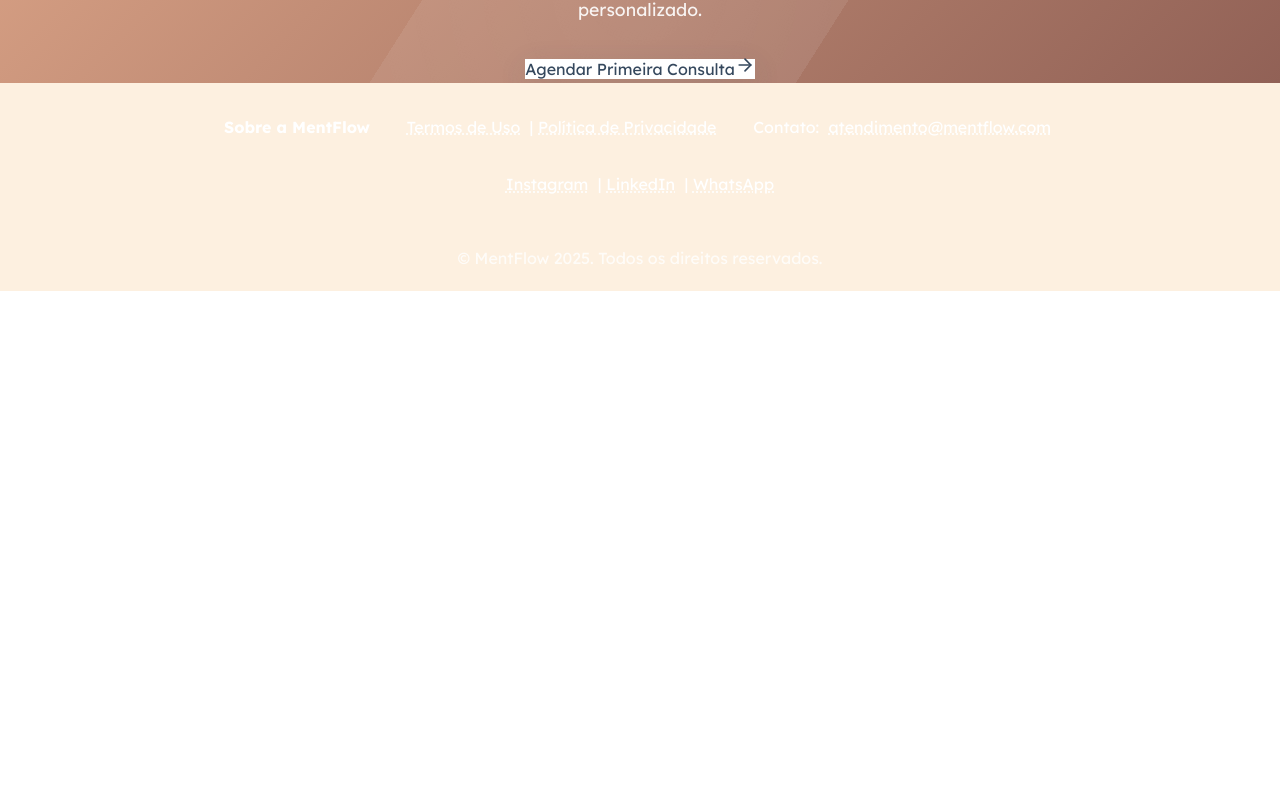
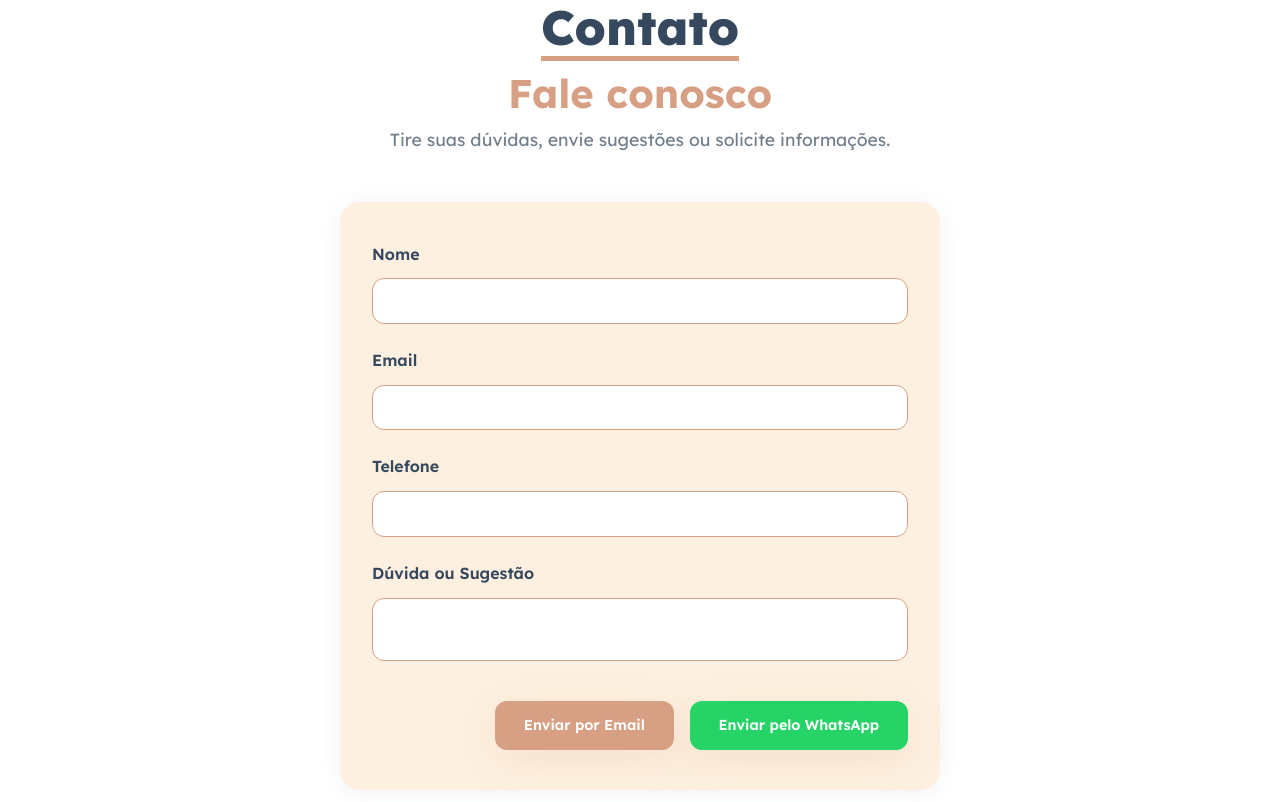
Before and after one commit to Freelings-Co/mentflow, a React (Vite) app: page / in a window 1280 px wide. Shown: the part 5838-6640 px from the top of the page. Before the commit the page ends 6129 px from the top, so only its background shows below. Built offline with nearby package versions, Linux system fonts and the light colour scheme; a web font is replaced by a local one.

Commit message:
Contact Form Section

```diff
--- a/src/pages/Landing.css
+++ b/src/pages/Landing.css
@@ -606,6 +606,69 @@
 
 /* Benefícios */
 
+/* Contato */
+.section.contato {
+    padding: 6rem 0;
+    background: var(--cor-branco);
+}
+.contato-form {
+    max-width: 600px;
+    margin: 0 auto;
+    padding: 2.5rem 2rem;
+    background: var(--cor-background);
+    border-radius: var(--border-radius-large);
+    box-shadow: var(--sombra-suave);
+    display: flex;
+    flex-direction: column;
+    gap: 1.5rem;
+}
+.form-group {
+    display: flex;
+    flex-direction: column;
+    gap: 0.5rem;
+}
+.form-group label {
+    font-weight: 600;
+    color: var(--cor-destaque);
+    margin-bottom: 0.2rem;
+}
+.form-group input,
+.form-group textarea {
+    padding: 0.8rem;
+    border-radius: var(--border-radius);
+    border: 1px solid var(--cor-primaria);
+    background: var(--cor-branco);
+    font-size: 1rem;
+    color: var(--cor-texto);
+    resize: none;
+    transition: border 0.2s;
+}
+.form-group input:focus,
+.form-group textarea:focus {
+    border: 1.5px solid var(--cor-destaque);
+    outline: none;
+}
+.contato-actions {
+    display: flex;
+    gap: 1rem;
+    flex-wrap: wrap;
+    justify-content: flex-end;
+    margin-top: 1rem;
+}
+.cta-button.whatsapp-btn {
+    background: #25d366;
+    color: #fff;
+}
+.cta-button.whatsapp-btn:hover {
+    background: #128c7e;
+}
+.contato-status {
+    margin-top: 1rem;
+    color: var(--cor-primaria);
+    font-weight: 500;
+    text-align: center;
+}
+
 /* Missão, Visão e Valores */
 .section-mvv {
     padding: 6rem 0;
--- a/src/pages/Landing.jsx
+++ b/src/pages/Landing.jsx
@@ -28,6 +28,36 @@
 
 
 const MentFlowLanding = () => {
+  const [contato, setContato] = useState({ nome: '', email: '', telefone: '', mensagem: '' })
+  const [contatoStatus, setContatoStatus] = useState('')
+
+  // Gera link do WhatsApp com mensagem preenchida
+  const whatsappLink = `https://wa.me/SEUNUMERO?text=${encodeURIComponent(
+    `Nome: ${contato.nome}\nEmail: ${contato.email}\nTelefone: ${contato.telefone}\nMensagem: ${contato.mensagem}`
+  )}`
+
+  const handleContatoChange = (e) => {
+    const { name, value } = e.target
+    setContato((prev) => ({ ...prev, [name]: value }))
+  }
+
+  // Placeholder para lógica de envio por email (ex: EmailJS ou backend)
+  const handleContatoSubmit = async (e) => {
+    e.preventDefault()
+    setContatoStatus('Enviando...')
+    try {
+      // Aqui você pode integrar com EmailJS, Formspree ou seu backend
+      // Exemplo com EmailJS:
+      // await emailjs.send(/* ... */)
+      setTimeout(() => {
+        setContatoStatus('Mensagem enviada com sucesso!')
+        setContato({ nome: '', email: '', telefone: '', mensagem: '' })
+      }, 1200)
+    } catch (error) {
+      setContatoStatus('Erro ao enviar. Tente novamente.')
+    }
+  }
+
   const [headerVisible, setHeaderVisible] = useState(false)
   const [mobileMenuOpen, setMobileMenuOpen] = useState(false)
 
@@ -467,6 +497,42 @@
         </section>
       </Reveal>
 
+      {/* Contato */}
+      <Reveal>
+        <section className='section contato' id='contato'>
+          <div className='container'>
+            <div className='section-header'>
+              <div className='section-badge'><h1>Contato</h1></div>
+              <h2 className='section-title'>Fale conosco</h2>
+              <p className='section-subtitle'>Tire suas dúvidas, envie sugestões ou solicite informações.</p>
+            </div>
+            <form className='contato-form' onSubmit={handleContatoSubmit}>
+              <div className='form-group'>
+                <label htmlFor='nome'>Nome</label>
+                <input type='text' id='nome' name='nome' value={contato.nome} onChange={handleContatoChange} required />
+              </div>
+              <div className='form-group'>
+                <label htmlFor='email'>Email</label>
+                <input type='email' id='email' name='email' value={contato.email} onChange={handleContatoChange} required />
+              </div>
+              <div className='form-group'>
+                <label htmlFor='telefone'>Telefone</label>
+                <input type='tel' id='telefone' name='telefone' value={contato.telefone} onChange={handleContatoChange} />
+              </div>
+              <div className='form-group'>
+                <label htmlFor='mensagem'>Dúvida ou Sugestão</label>
+                <textarea id='mensagem' name='mensagem' value={contato.mensagem} onChange={handleContatoChange} required />
+              </div>
+              <div className='contato-actions'>
+                <button type='submit' className='cta-button'>Enviar por Email</button>
+                <a href={whatsappLink} target='_blank' rel='noopener noreferrer' className='cta-button whatsapp-btn'>Enviar pelo WhatsApp</a>
+              </div>
+              {contatoStatus && <div className='contato-status'>{contatoStatus}</div>}
+            </form>
+          </div>
+        </section>
+      </Reveal>
+
       {/* CTA Final */}
       <Reveal>
         <section className='cta-final'>
```
